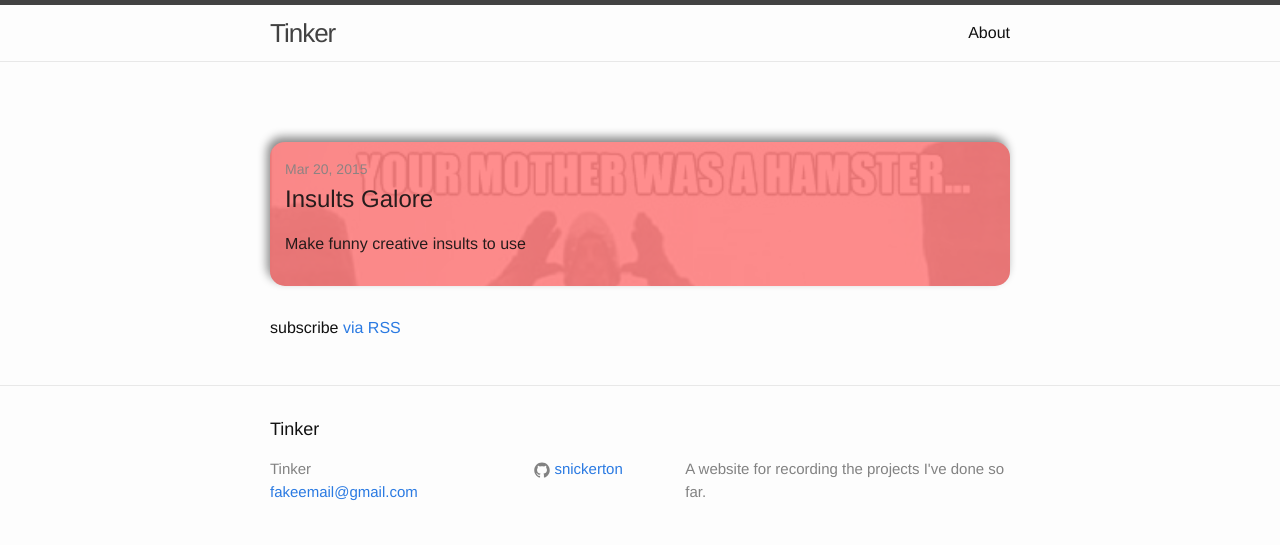
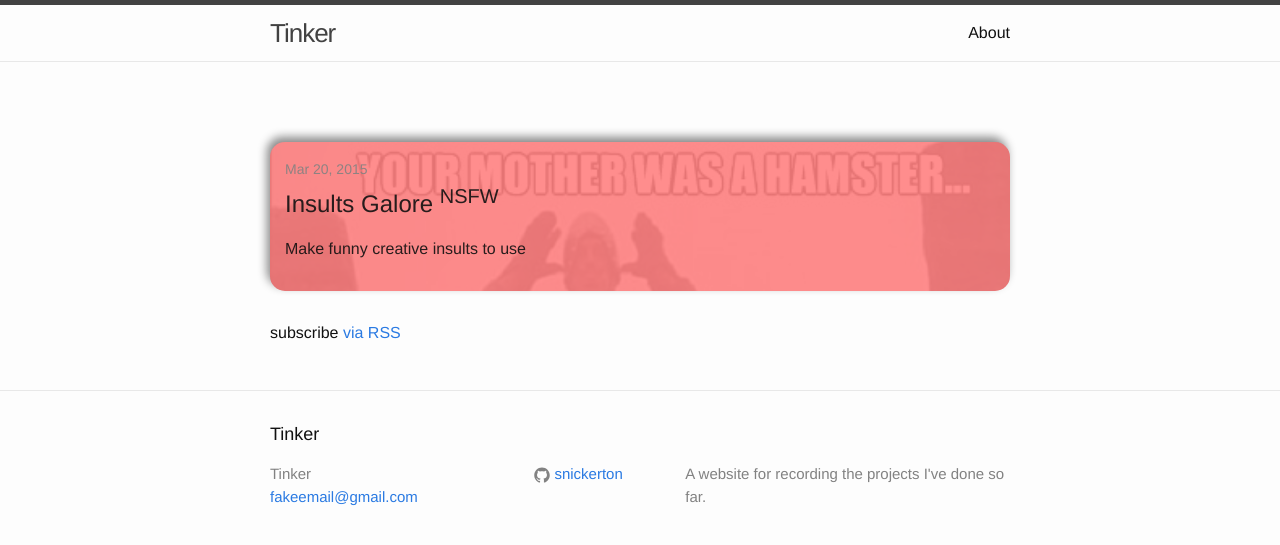
Before and after one commit to snickerton/snickerton.github.legacy, a Jekyll site: the page built from nsfw.html, in a window 1280 px wide. Shown: the top 545 px of the page. Built offline with Jekyll 4.4.1, drawn with Linux system fonts in a browser that asks for light colours.

Commit message:
Update nsfw.html

```diff
--- a/nsfw.html
+++ b/nsfw.html
@@ -17,7 +17,7 @@ layout: default
         <span class="post-meta">{{ post.date | date: "%b %-d, %Y" }}</span>
 
         <h2>
-          {{ post.title }}
+          {{ post.title }} <sup>NSFW</sup>
         </h2>
 
         <p class="post-description">{{ post.description }}</p>
```
